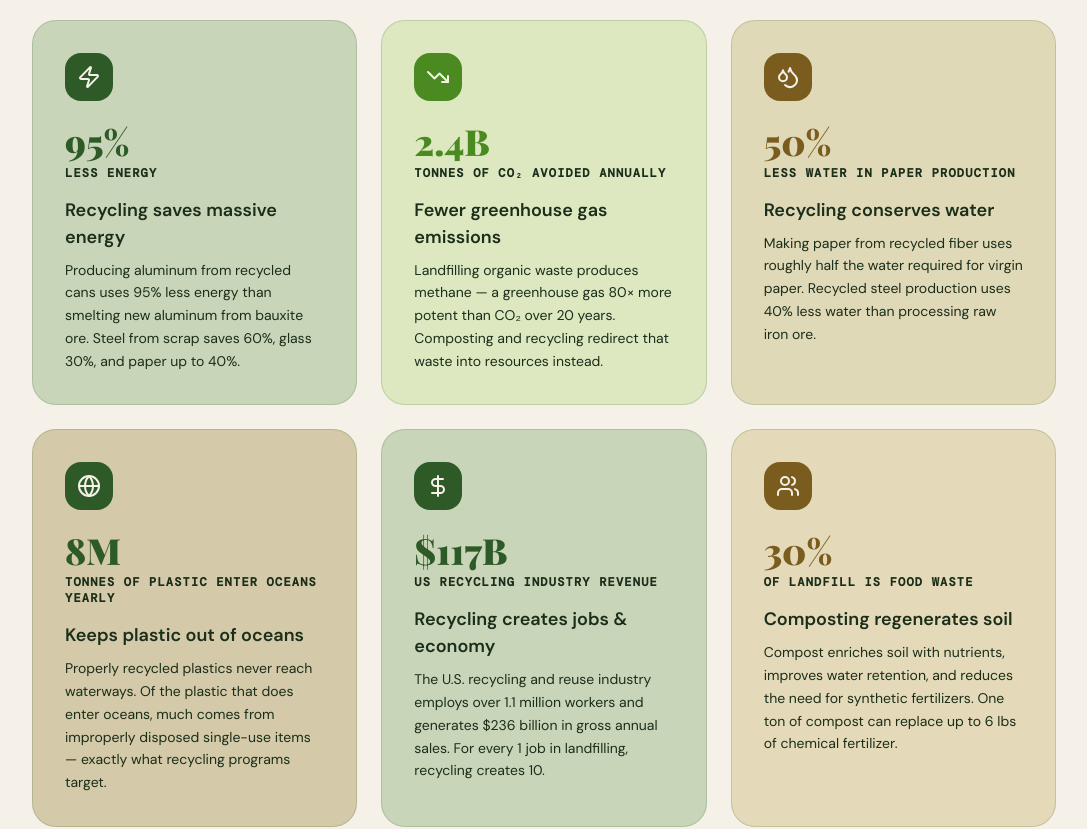
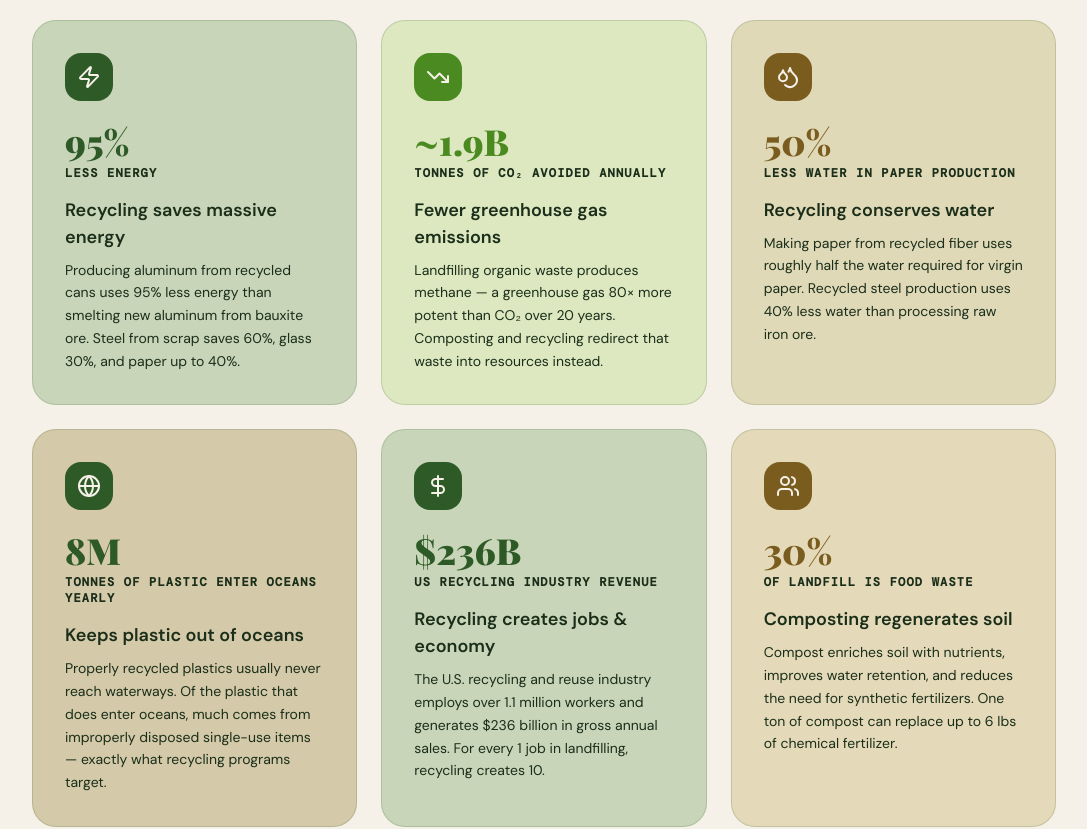
Before and after one commit to Recycle-Trash-Compost-Depositor/RTC-Dispose, a React (Vite) app: page /benefits in a window 1280 px wide. Shown: the part 580-1409 px from the top of the page, without its empty margins (96-1183 px from the left). Built offline with nearby package versions, Linux system fonts and the light colour scheme.

Commit message:
Fixed Up Facts

```diff
--- a/src/app/pages/BenefitsPage.tsx
+++ b/src/app/pages/BenefitsPage.tsx
@@ -13,7 +13,7 @@ const benefits = [
   },
   {
     icon: <TrendingDown className="w-6 h-6" />,
-    stat: "2.4B",
+    stat: "~1.9B",
     label: "Tonnes of CO₂ avoided annually",
     title: "Fewer greenhouse gas emissions",
     body: "Landfilling organic waste produces methane — a greenhouse gas 80× more potent than CO₂ over 20 years. Composting and recycling redirect that waste into resources instead.",
@@ -34,13 +34,13 @@ const benefits = [
     stat: "8M",
     label: "Tonnes of plastic enter oceans yearly",
     title: "Keeps plastic out of oceans",
-    body: "Properly recycled plastics never reach waterways. Of the plastic that does enter oceans, much comes from improperly disposed single-use items — exactly what recycling programs target.",
+    body: "Properly recycled plastics usually never reach waterways. Of the plastic that does enter oceans, much comes from improperly disposed single-use items — exactly what recycling programs target.",
     color: "bg-[#d4c9a8]",
     accent: "#2d5a27",
   },
   {
     icon: <DollarSign className="w-6 h-6" />,
-    stat: "$117B",
+    stat: "$236B",
     label: "US recycling industry revenue",
     title: "Recycling creates jobs & economy",
     body: "The U.S. recycling and reuse industry employs over 1.1 million workers and generates $236 billion in gross annual sales. For every 1 job in landfilling, recycling creates 10.",
```
